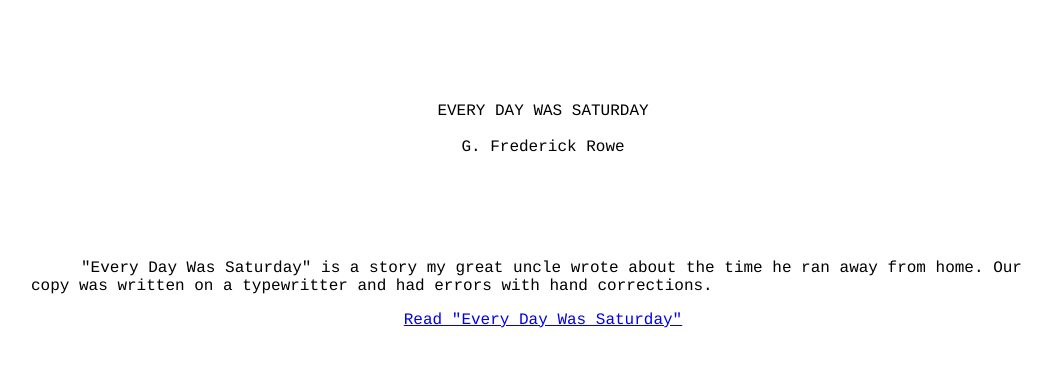
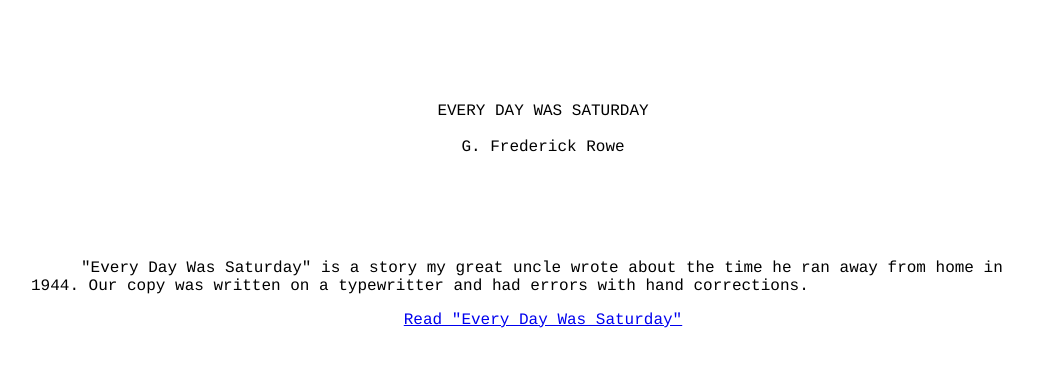
Before and after one commit to spectranaut/every-day-was-saturday, a plain HTML site: page about.html in a window 1280 px wide. Shown: the whole page, without its empty margins (97-1149 px from the left). Drawn offline with Linux system fonts and the light colour scheme.

Commit message:
Add year

```diff
--- a/about.html
+++ b/about.html
@@ -32,7 +32,7 @@ text-indent: 0px;
 <p class="heading title" role="heading" aria-level="1">EVERY DAY WAS SATURDAY
 <br><br>G. Frederick Rowe</p>
 <p>
-"Every Day Was Saturday" is a story my great uncle wrote about the time he ran away from home. Our copy was written on a typewritter and had errors with hand corrections.
+"Every Day Was Saturday" is a story my great uncle wrote about the time he ran away from home in 1944. Our copy was written on a typewritter and had errors with hand corrections.
 </p>
 
 <p class="heading"><a href="index.html">Read "Every Day Was Saturday"</a></p>
```
